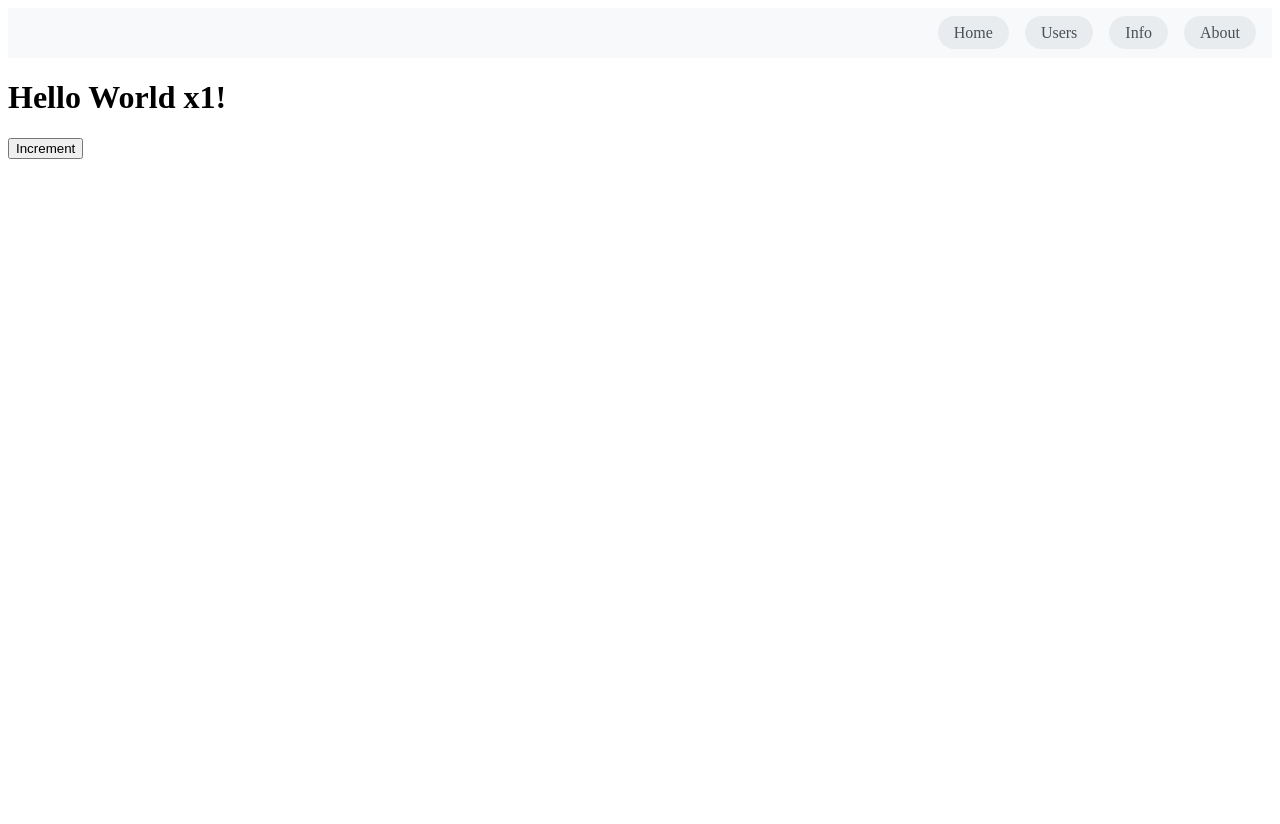
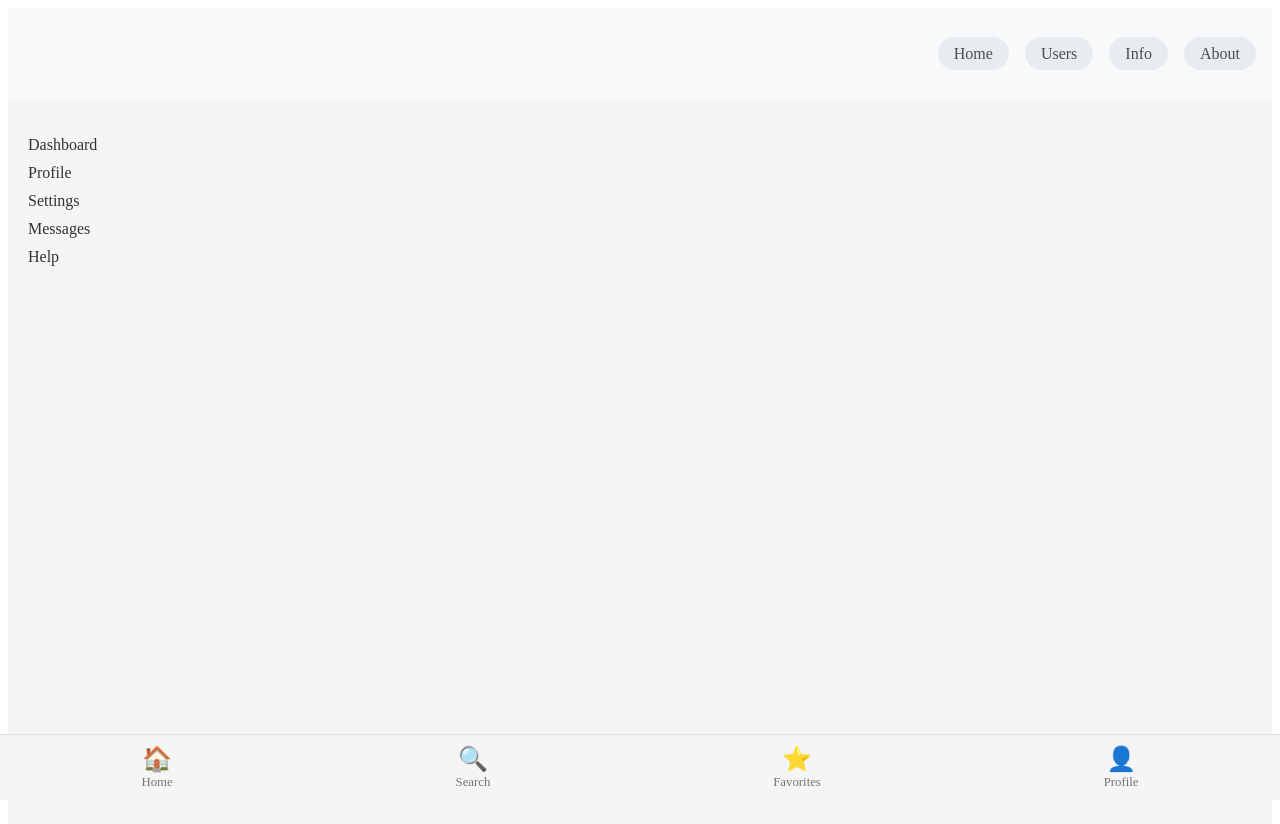
Before and after one commit to petarnenov/entry, a React (Vite) app: page / in a window 1280 px wide. Shown: the top 824 px of the page. Before the commit the page ends 800 px from the top, so only its background shows below. Built offline with nearby package versions, Linux system fonts and the light colour scheme.

Commit message:
add: layouts

```diff
--- a/src/App.jsx
+++ b/src/App.jsx
@@ -5,8 +5,14 @@ import HelloWorld from "./HelloWorld";
 import ErrorBoundary from "./ErrorBoundary";
 import ErrorBoundaryFallback from "./ErrorBoundaryFallback";
 import TopNavigation from "./components/TopNavigation";
+import SidebarNavigation from "./components/SidebarNavigation";
+import MainWrapper from "./components/MainWrapper";
+import BottomNavigation from "./components/BottomNavigation";
 
 const queryClient = new QueryClient();
+
+import "./styles/global.scss";
+import MainContent from "./components/MainContent";
 
 const App = () => {
 
@@ -14,8 +20,13 @@ const App = () => {
     <ErrorBoundary fallback={<ErrorBoundaryFallback />}>
       <QueryClientProvider client={queryClient}>
         <TopNavigation />
-        <HelloWorld />
-        <Outlet />
+        <MainWrapper>
+          <SidebarNavigation />
+          <MainContent>
+            <Outlet />
+          </MainContent>
+        </MainWrapper>
+        <BottomNavigation />
       </QueryClientProvider>
     </ErrorBoundary>
   )
--- /dev/null
+++ b/src/components/BottomNavigation.jsx
@@ -0,0 +1,38 @@
+import { Link } from 'react-router-dom';
+
+import styles from './BottomNavigation.module.scss';
+
+const BottomNavigation = () => {
+  return (
+    <nav className={styles.bottomNav}>
+      <ul className={styles.navList}>
+        <li className={styles.navItem}>
+          <Link to="/home" className={styles.navLink}>
+            <span className={styles.navIcon}>🏠</span>
+            <span className={styles.navText}>Home</span>
+          </Link>
+        </li>
+        <li className={styles.navItem}>
+          <Link to="/search" className={styles.navLink}>
+            <span className={styles.navIcon}>🔍</span>
+            <span className={styles.navText}>Search</span>
+          </Link>
+        </li>
+        <li className={styles.navItem}>
+          <Link to="/favorites" className={styles.navLink}>
+            <span className={styles.navIcon}>⭐</span>
+            <span className={styles.navText}>Favorites</span>
+          </Link>
+        </li>
+        <li className={styles.navItem}>
+          <Link to="/profile" className={styles.navLink}>
+            <span className={styles.navIcon}>👤</span>
+            <span className={styles.navText}>Profile</span>
+          </Link>
+        </li>
+      </ul>
+    </nav>
+  );
+};
+
+export default BottomNavigation;
--- /dev/null
+++ b/src/components/BottomNavigation.module.scss
@@ -0,0 +1,44 @@
+.bottomNav {
+	position: fixed;
+	bottom: 0;
+	left: 0;
+	width: 100%;
+	background-color: #f5f5f5;
+	border-top: 1px solid #e0e0e0;
+	padding: 10px 0;
+
+	.navList {
+		display: flex;
+		justify-content: space-around;
+		list-style-type: none;
+		margin: 0;
+		padding: 0;
+	}
+
+	.navItem {
+		text-align: center;
+	}
+
+	.navLink {
+		display: flex;
+		flex-direction: column;
+		align-items: center;
+		text-decoration: none;
+		color: #757575;
+		font-size: 0.8rem;
+	}
+
+	.navIcon {
+		font-size: 1.5rem;
+		margin-bottom: 2px;
+	}
+
+	.navText {
+		font-weight: 500;
+	}
+
+	.navLink:hover,
+	.navLink:active {
+		color: #424242;
+	}
+}
--- /dev/null
+++ b/src/components/MainContent.jsx
@@ -0,0 +1,11 @@
+import styles from './MainContent.module.scss';
+
+const MainContent = ({ children }) => {
+  return (
+    <div className={styles.mainContent}>
+      {children}
+    </div>
+  );
+};
+
+export default MainContent;
--- /dev/null
+++ b/src/components/MainContent.module.scss
@@ -0,0 +1,7 @@
+.mainContent {
+	background-color: #f4f4f4;
+	padding: 20px;
+	height: var(--main-height, 80vh);
+	overflow-y: scroll;
+	flex: 1;
+}
--- /dev/null
+++ b/src/components/MainWrapper.jsx
@@ -0,0 +1,11 @@
+import styles from "./MainWrapper.module.scss";
+
+const MainWrapper = ({ children }) => {
+	return (
+		<main className={styles.mainWrapper}>
+			{children}
+		</main>
+	);
+};
+
+export default MainWrapper;
--- /dev/null
+++ b/src/components/MainWrapper.module.scss
@@ -0,0 +1,7 @@
+.mainWrapper {
+  display: flex;
+  height: var(--main-height, 80vh);
+  background-color: var(--background-color);
+  color: var(--text-color);
+  transition: background-color 0.3s, color 0.3s;
+}
--- /dev/null
+++ b/src/components/SidebarNavigation.jsx
@@ -0,0 +1,29 @@
+import React from 'react';
+import { Link } from 'react-router-dom';
+import styles from './SidebarNavigation.module.scss';
+
+const SidebarNavigation = () => {
+  return (
+    <nav className={styles.sideNav}>
+      <ul className={styles.navList}>
+        <li className={styles.navItem}>
+          <Link to="/dashboard" className={styles.navLink}>Dashboard</Link>
+        </li>
+        <li className={styles.navItem}>
+          <Link to="/profile" className={styles.navLink}>Profile</Link>
+        </li>
+        <li className={styles.navItem}>
+          <Link to="/settings" className={styles.navLink}>Settings</Link>
+        </li>
+        <li className={styles.navItem}>
+          <Link to="/messages" className={styles.navLink}>Messages</Link>
+        </li>
+        <li className={styles.navItem}>
+          <Link to="/help" className={styles.navLink}>Help</Link>
+        </li>
+      </ul>
+    </nav>
+  );
+};
+
+export default SidebarNavigation;
--- /dev/null
+++ b/src/components/SidebarNavigation.module.scss
@@ -0,0 +1,27 @@
+.sideNav {
+	background-color: #f5f5f5;
+	padding: 20px;
+	width: var(--side-bar-width, 160px);
+	height: var(--main-height, 80vh);
+	overflow-y: scroll;
+}
+
+.navList {
+	list-style-type: none;
+	padding: 0;
+}
+
+.navItem {
+	margin-bottom: 10px;
+}
+
+.navLink {
+	color: #333;
+	text-decoration: none;
+	font-size: 1rem;
+	transition: color 0.3s ease;
+
+	&:hover {
+		color: #666;
+	}
+}
--- a/src/components/TopNavigation.module.scss
+++ b/src/components/TopNavigation.module.scss
@@ -3,6 +3,8 @@
 	justify-content: flex-end;
 	padding: 1rem;
 	background-color: #f8f9fa;
+	height: var(--header-height, 60px);
+	align-items: center;
 
 	.navList {
 		list-style-type: none;
--- /dev/null
+++ b/src/styles/global.scss
@@ -0,0 +1,15 @@
+$header-height: 60px;
+$footer-height: 48px;
+$main-height: calc(100vh - #{$header-height} - #{$footer-height});
+$side-bar-width: 120px;
+
+:root {
+  box-sizing: border-box;
+  padding: 0;
+  margin: 0;
+
+  --header-height: #{$header-height};
+  --main-height: #{$main-height};
+  --footer-height: #{$footer-height};
+  --side-bar-width: #{$side-bar-width};
+}
```
